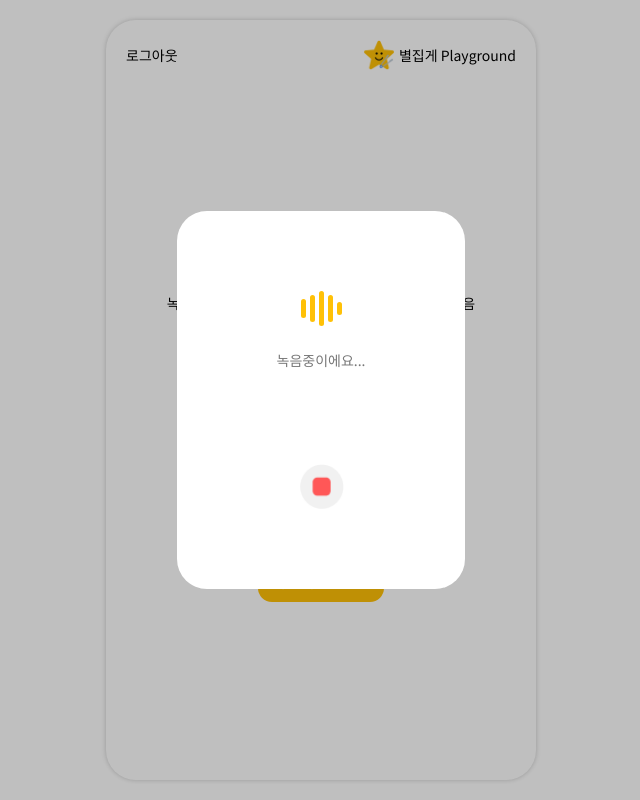
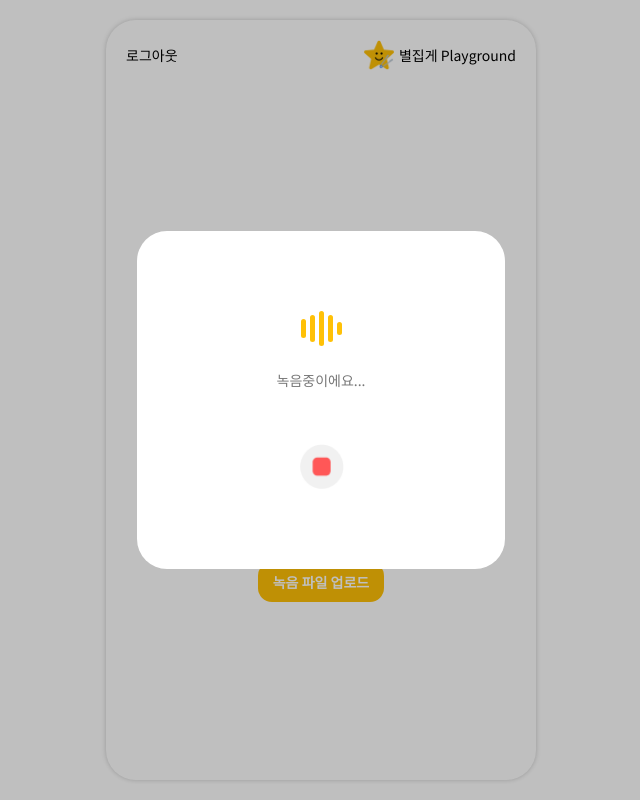
Before and after one commit to hanguswls/star-tweezers, a React (Vite) app: page /record in a window 1280 px wide. Both pictures are taken after a click on the button 639 px from the left and 507 px from the top of the page. Shown: the whole page, without its empty margins (319-959 px from the left). Built offline with nearby package versions, Linux system fonts and the light colour scheme.

Commit message:
refactor_ 모달에 type을 넘겨주도록 수정

```diff
--- a/src/components/Modal/Modal.css
+++ b/src/components/Modal/Modal.css
@@ -15,8 +15,8 @@
   display: flex;
   flex-direction: column;
   align-items: center;
-  gap: 80px;
-  padding: 80px 100px;
+  gap: 40px;
+  padding: 80px 140px;
   background-color: white;
   border-radius: 30px;
 }
@@ -42,3 +42,9 @@
   aspect-ratio: 1;
   height: 45px;
 }
+
+.big-spinner {
+  animation: spin 0.7s infinite linear;
+  height: 50px;
+  width: 50px;
+}
--- a/src/components/Modal/Modal.jsx
+++ b/src/components/Modal/Modal.jsx
@@ -1,17 +1,28 @@
 import './Modal.css';
+import SoundWave from '../SoundWave/SoundWave';
 import stopBtn from '/stop_btn.png';
+import bigSpinner from '/spinner_icon_big.png';
 
-function Modal({figure, message, onStopClick}) {
+
+function Modal({type, message, handleStopRecord}) {
   return (
     <div className='modal'>
       <div className='modal-content'>
         <div className='status-container'>
-          {figure}
+          {(type == 'record') &&
+            <SoundWave />
+          }
+          {(type == 'analysis') &&
+            <img src={bigSpinner} className='big-spinner' />
+          }
           <p>{message}</p>
         </div>
-        <button className='stop-btn' onClick={onStopClick}>
-          <img src={stopBtn} />
-        </button>
+        {
+          (type == 'record') &&
+            <button className='stop-btn' onClick={handleStopRecord}>
+              <img src={stopBtn} className='stop-btn'/>
+            </button>
+        }
       </div>
     </div>
   );
--- a/src/hooks/useRecord.js
+++ b/src/hooks/useRecord.js
@@ -13,16 +13,13 @@ function useRecord() {
     setIsAnalyzing(true);
   }
 
-  const handleStopAnalysis = () => {
-    setIsAnalyzing(false);
-  }
+  // 분석이 멈추면 setIsAnalyzing(false)하는 코드 필요
 
   return {
     isRecording,
     isAnalyzing,
     handleStartRecord,
     handleStopRecord,
-    handleStopAnalysis
   }
 }
 
--- a/src/routes/Record/Record.jsx
+++ b/src/routes/Record/Record.jsx
@@ -1,10 +1,7 @@
 import './Record.css';
 import recordBtn from '/record_btn.png';
-import stopBtn from '/stop_btn.png';
-import bigSpinnerIcon from '/spinner_icon_big.png';
 import Modal from '../../components/Modal/Modal';
 import useRecord from '../../hooks/useRecord';
-import SoundWave from '../../components/SoundWave/SoundWave';
 
 function Record() {
 
@@ -13,7 +10,6 @@ function Record() {
     isAnalyzing,
     handleStartRecord,
     handleStopRecord,
-    handleStopAnalysis
   } = useRecord();
 
   return (
@@ -38,18 +34,17 @@ function Record() {
       {
         isRecording && (
           <Modal
-            figure={<SoundWave />}
+            type='record'
             message='녹음중이에요...'
-            onStopClick={handleStopRecord}
+            handleStopRecord={handleStopRecord}
           />
         )
       }
       {
         isAnalyzing && (
           <Modal
-            figure={<img src={bigSpinnerIcon} className='big-spinner' />}
+            type='analysis'
             message='분석중이에요...'
-            onStopClick={handleStopAnalysis}
           />
         )
       }
```
